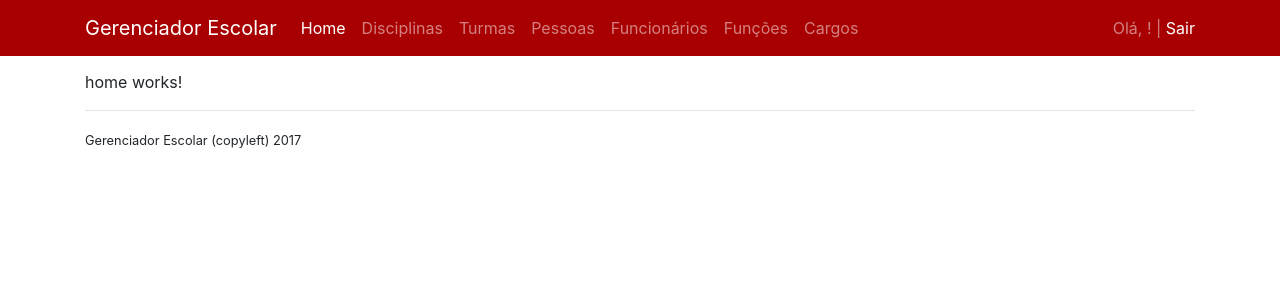
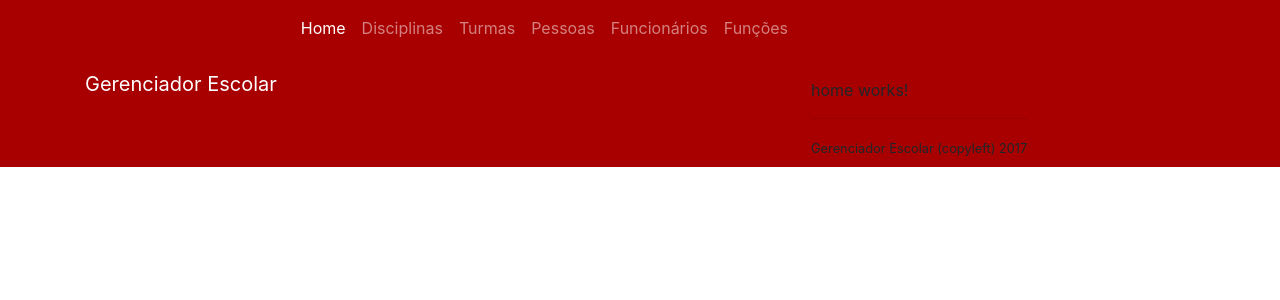
Before and after one commit to caramelloinfo/angular-escolaMari, an Angular app: page /admin in a window 1280 px wide. Shown: the top 300 px of the page. Built offline with nearby package versions, Linux system fonts and the light colour scheme.

Commit message:
atualização admin

```diff
--- a/src/app/admin/admin/admin.component.html
+++ b/src/app/admin/admin/admin.component.html
@@ -27,19 +27,6 @@
         <li class="nav-item">
           <a class="nav-link" routerLink="/admin/funcoes" routerLinkActive="active">Funções</a>
         </li>
-        <li class="nav-item">
-            <a class="nav-link" routerLink="/admin/cargos" routerLinkActive="active">Cargos</a>
-          </li>
-
-      </ul>
-      <div class="navbar-text">
-        Olá, {{usuario?.nome}}! |
-        <a href="#" (click)="sair()">Sair</a>
-      </div>
-    </div>
-  </div>
-</nav>
-
 <div id="page" class="container">
 
   <router-outlet></router-outlet>
```
